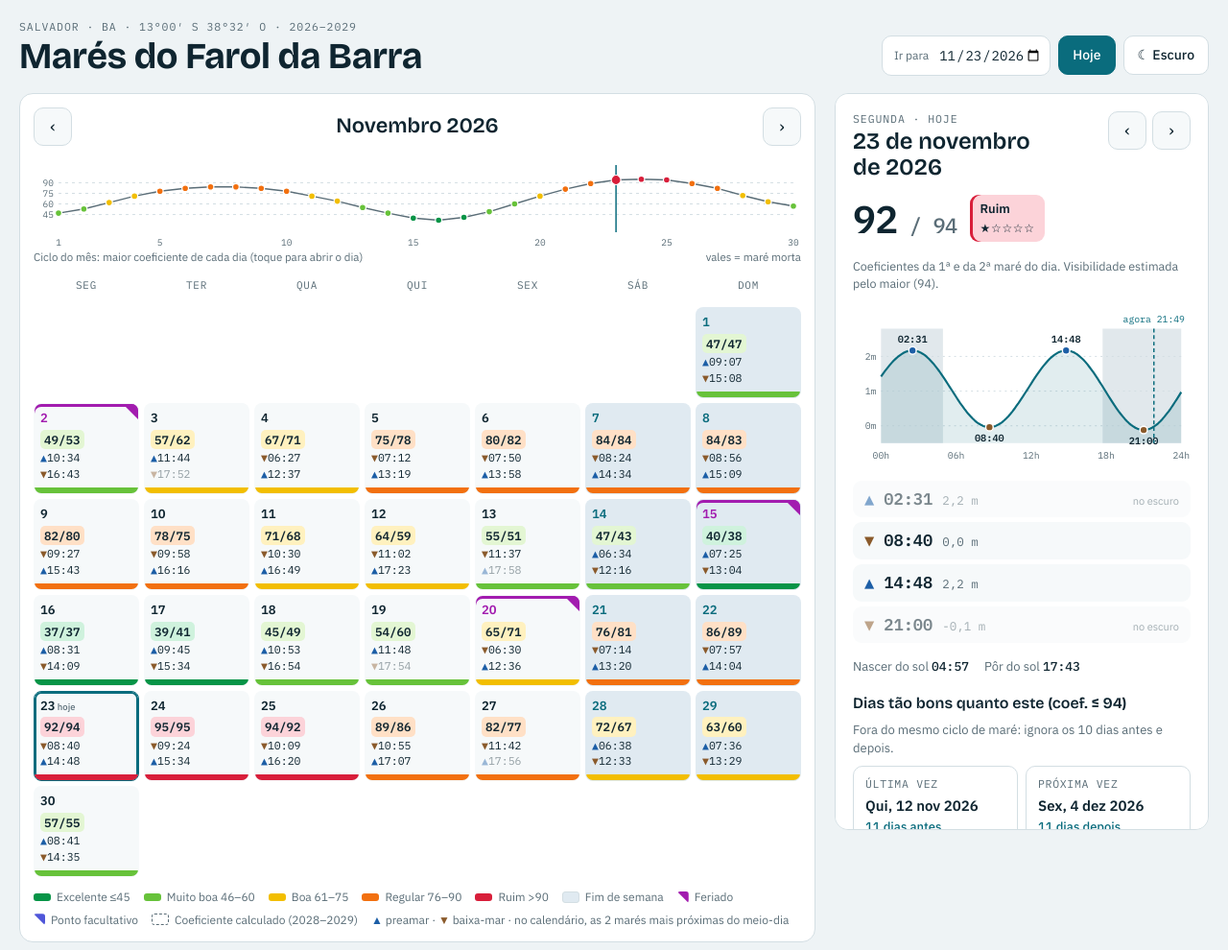
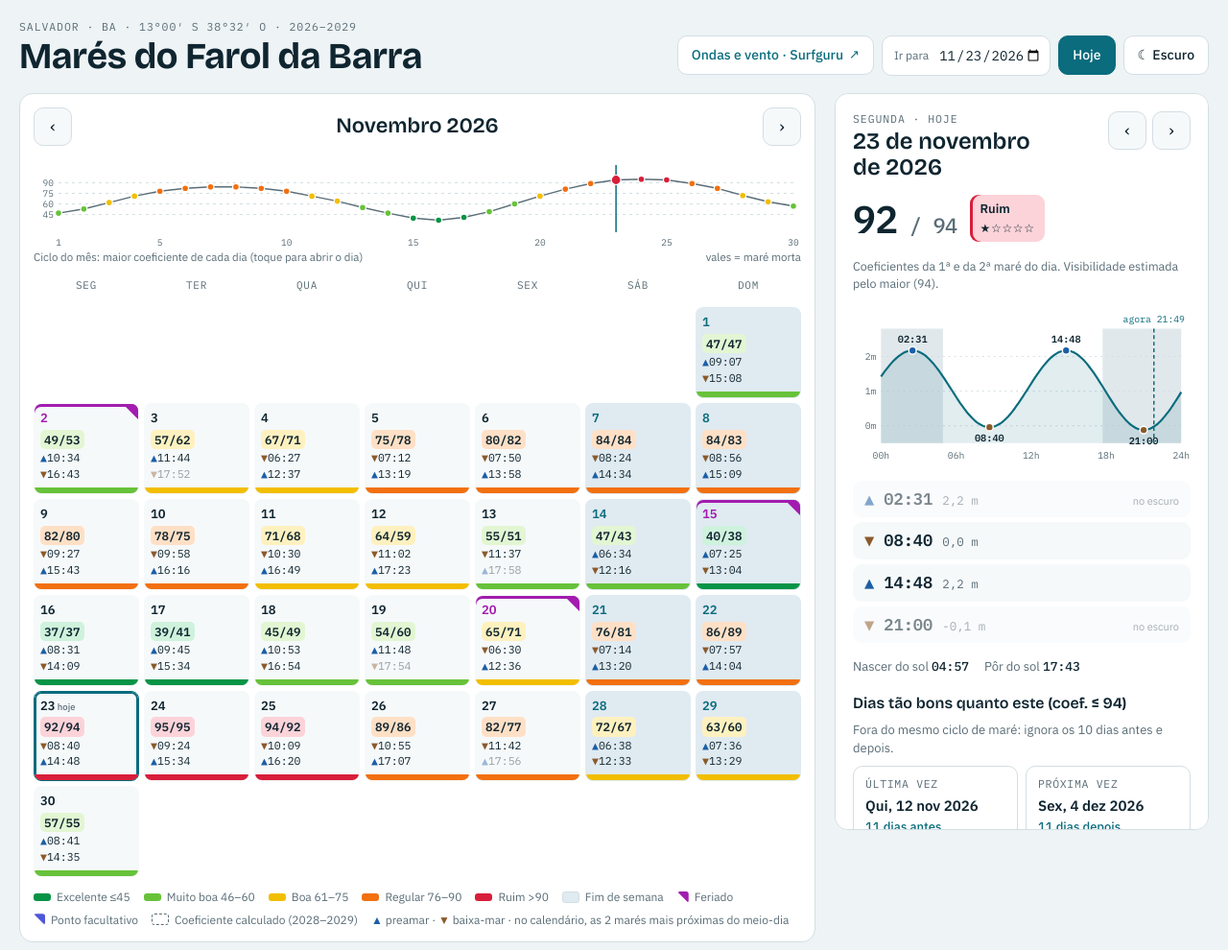
Before and after one commit to danielbranda0/mares-farol-da-barra, a plain HTML site: page index.html in a window 1280 px wide. Shown: the top 990 px of the page at 96% size. Drawn offline with nearby package versions, Linux system fonts and the light colour scheme.

Commit message:
Link para a previsão do Surfguru no topo (abre em nova aba)
Co-Authored-By: Claude Opus 5.5 <noreply@anthropic.com>
Claude-Session: https://claude.ai/code/session_01VhmVWuM26KnBCtLMFuKFcq

```diff
--- a/index.html
+++ b/index.html
@@ -57,6 +57,8 @@ h1{font-family:var(--f-display);font-weight:700;font-size:clamp(26px,4.4vw,38px)
 #pick{border:0;background:transparent;color:var(--ink);font-family:var(--f-mono);font-size:14px;padding:6px 2px;min-width:0}
 .btn{border:1px solid var(--line);background:var(--surface);border-radius:10px;padding:9px 14px;cursor:pointer;font-weight:500;font-size:14px}
 .btn:hover{border-color:var(--accent)}
+.btn.ext{text-decoration:none;color:var(--accent);display:inline-flex;align-items:center;gap:6px}
+.btn.ext span{font-size:13px}
 .btn.primary{background:var(--accent);color:var(--accent-ink);border-color:var(--accent)}
 
 .layout{display:flex;flex-direction:column;gap:18px}
@@ -202,6 +204,7 @@ button.cc{cursor:pointer} button.cc:hover{border-color:var(--accent)}
       <h1>Marés do Farol da Barra</h1>
     </div>
     <div class="tools">
+      <a class="btn ext" id="lnkSurf" href="https://surfguru.com.br/previsao/brasil/bahia/salvador/praia-farol-da-barra" target="_blank" rel="noopener noreferrer">Ondas e vento · Surfguru <span aria-hidden="true">↗</span></a>
       <div class="datebox"><label for="pick">Ir para</label><input type="date" id="pick" min="2026-01-01" max="2029-12-31"></div>
       <button class="btn primary" id="btnToday" type="button">Hoje</button>
       <button class="btn" id="btnTheme" type="button" aria-label="Alternar tema">☾ Escuro</button>
```
